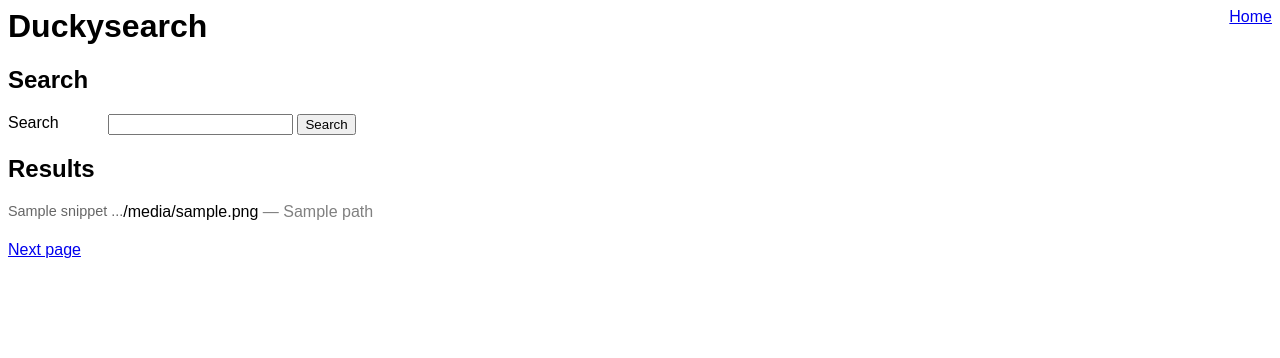
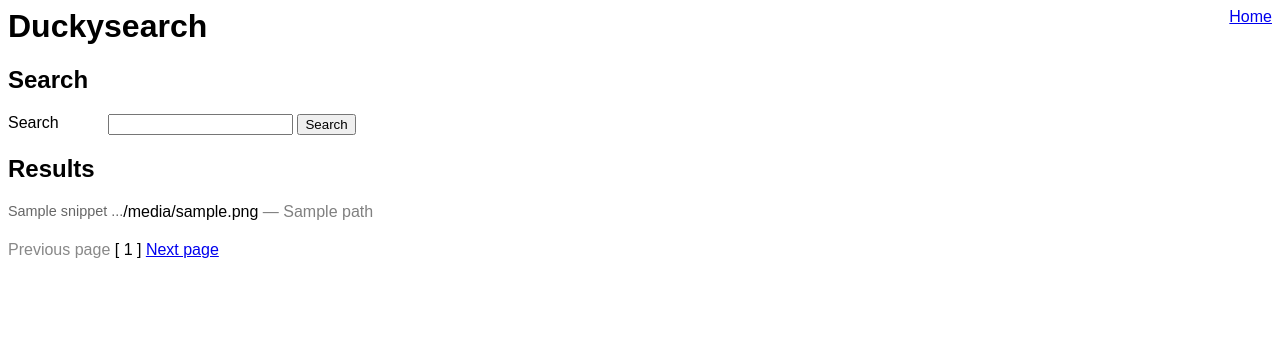
Before and after one commit to acidtv/octosearch, a Flask app: template duckysearch/web/templates/search.html in a window 1280 px wide. Shown: the top 358 px of the page. Run offline with Flask 2, Linux system fonts and the light colour scheme; the template is opened without the code that fills it: most values are stand-ins (such as "Sample title", 1, 10 or a date in 2020); parts of the project's set-up code (start-up, migrations or seed data) failed here and were passed over; some libraries are stand-ins or nearby versions.

Commit message:
Refactor page to use page numbers
instead of paging from the last document id,
that was inflexible as elastic search had
no easy way to load a previous page

```diff
--- a/duckysearch/web/static/style.css
+++ b/duckysearch/web/static/style.css
@@ -45,3 +45,12 @@ label {
     float: left;
 	clear: left;
 }
+
+.paging .disabled {
+	color: #888;
+}
+
+.footer {
+	clear: left;
+	height: 100px;
+}
--- a/duckysearch/web/templates/search.html
+++ b/duckysearch/web/templates/search.html
@@ -20,7 +20,19 @@
     </div>
 
 	<div class="paging">
-		<a href="?q={{query}}&page={{results.next_page}}">Next page</a>
+		{% if prev_page %}
+			<a href="?q={{query}}&page={{prev_page}}">Previous page</a>
+		{% else %}
+			<span class="disabled">Previous page</span>
+		{% endif %}
+
+		[ {{page}} ]
+
+		{% if next_page %}
+			<a href="?q={{query}}&page={{next_page}}">Next page</a>
+		{% else %}
+			<span class="disabled">Next page</span>
+		{% endif %}
 	</div>
 
 {% endblock %}
--- a/duckysearch/web/templates/template.html
+++ b/duckysearch/web/templates/template.html
@@ -23,5 +23,6 @@
 
 	{% block content %}{% endblock %}
 
+	<div class="footer"></div>
 </body>
 </html>
--- a/duckysearch/web/views.py
+++ b/duckysearch/web/views.py
@@ -1,6 +1,7 @@
 from . import app, conf
 from flask import render_template, request, session
 from .. import backends, plugins
+from werkzeug.exceptions import abort
 import ConfigParser
 
 
@@ -38,17 +39,26 @@ def login():
 def search():
     backend = get_backend()
 
-    page = None
+    page = 1
 
-    if 'next_page' in request.args:
-        page = request.args['next_page']
+    if 'page' in request.args and request.args['page']:
+        try:
+            page = int(request.args['page'])
+        except ValueError:
+            abort(404)
 
     results = backend.search(query_str=request.args['q'], page=page)
+
+    if len(results['hits']) == 0:
+        abort(404)
 
     return render_template(
         'search.html',
         results=results,
         query=request.args['q'],
+        page=page,
+        next_page=None if len(results['hits']) < backend.pagesize() else page + 1,
+        prev_page=None if page <= 1 else page - 1
     )
 
 
```
Also changed, not shown: duckysearch/backends/elasticsearch.py (+7 -21 lines).
